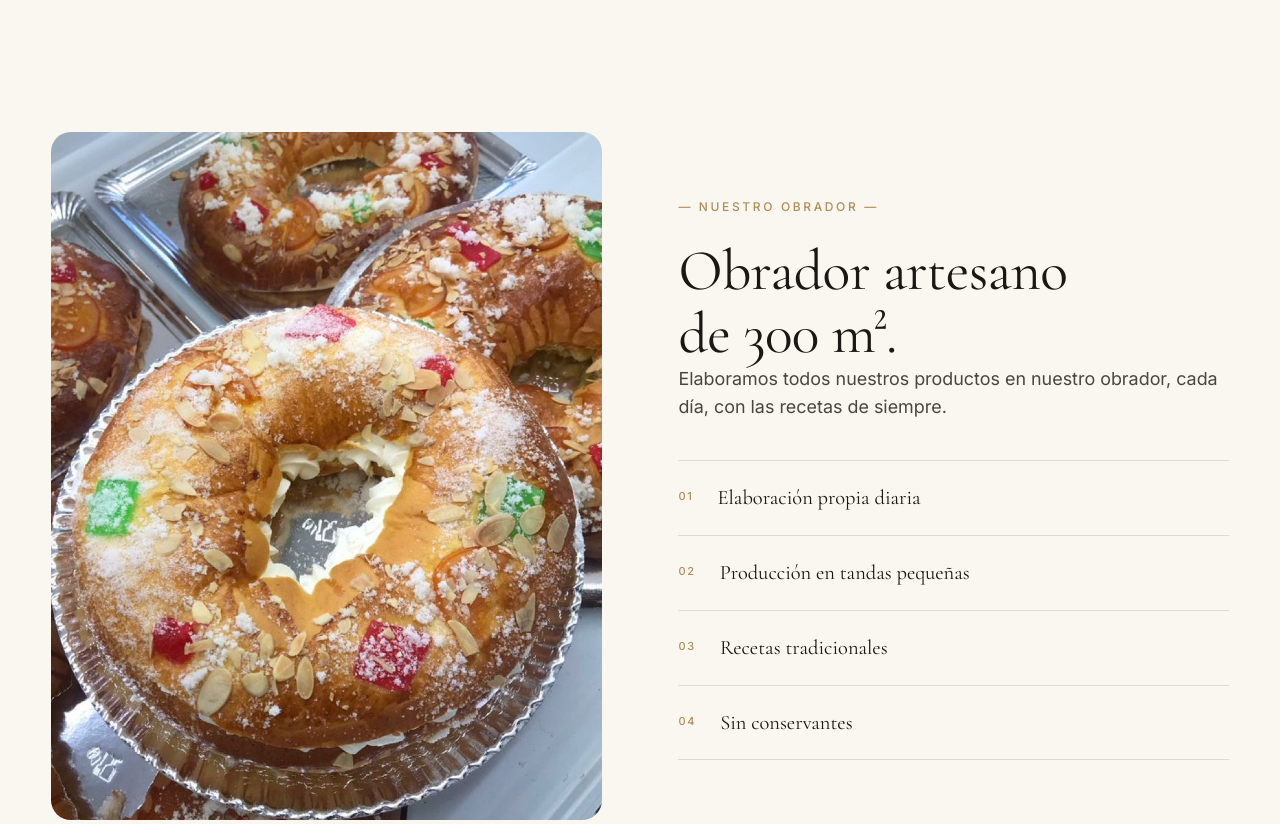
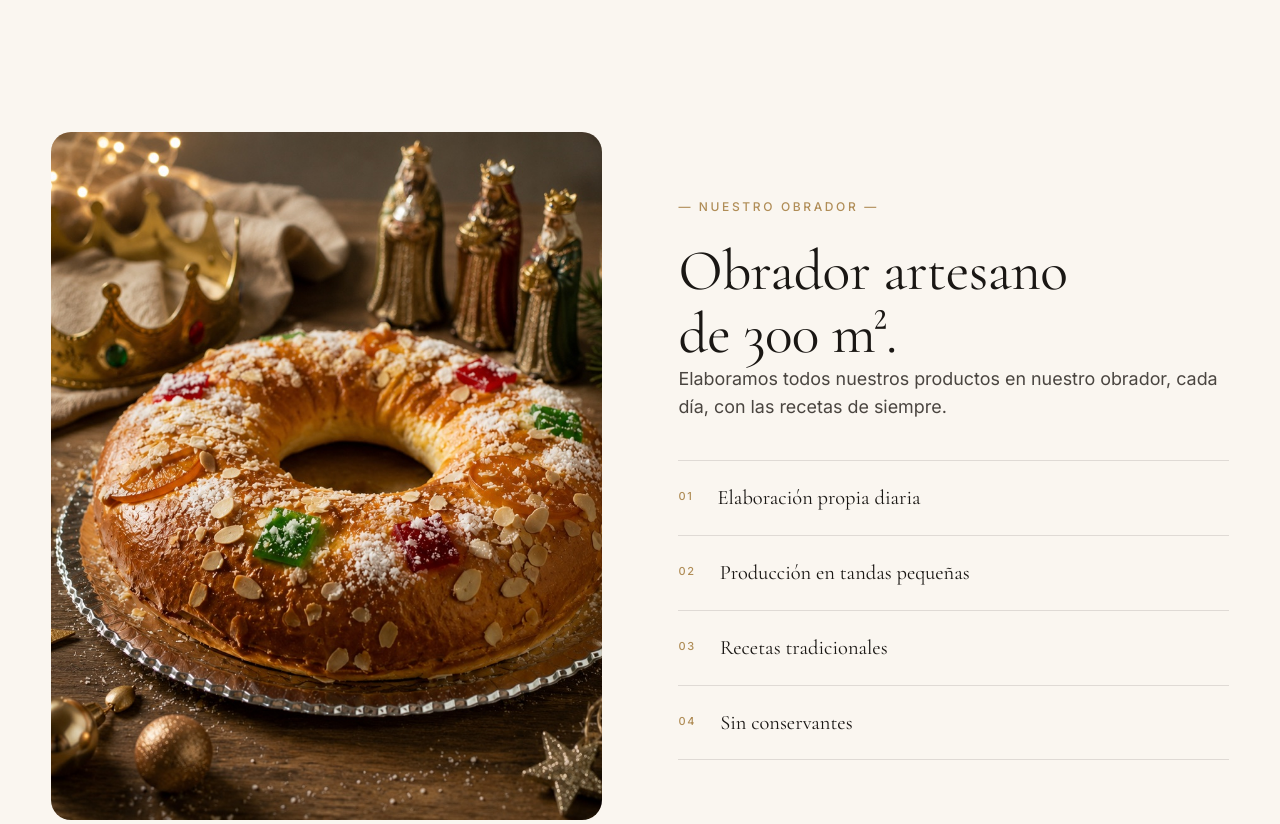
Before and after one commit to Monje360/torrehermosa-web, a plain HTML site: page index.html in a window 1280 px wide. Shown: the part 6240-7064 px from the top of the page. Drawn offline with nearby package versions, Linux system fonts and the light colour scheme.

Commit message:
Use new roscon de reyes photo for obrador section
- Added img/roscon-reyes.jpg (optimized from 2.4MB PNG to 360KB JPG, 1100px wide)
- Replaced obrador.jpg reference with roscon-reyes.jpg

```diff
--- a/index.html
+++ b/index.html
@@ -306,7 +306,7 @@
       </ul>
     </div>
     <div class="obrador__media reveal">
-      <div class="obrador__photo" style="background-image:url('img/obrador.jpg')"></div>
+      <div class="obrador__photo" style="background-image:url('img/roscon-reyes.jpg')"></div>
     </div>
   </section>
 
```
Also changed, not shown: img/roscon-reyes.jpg (added).
